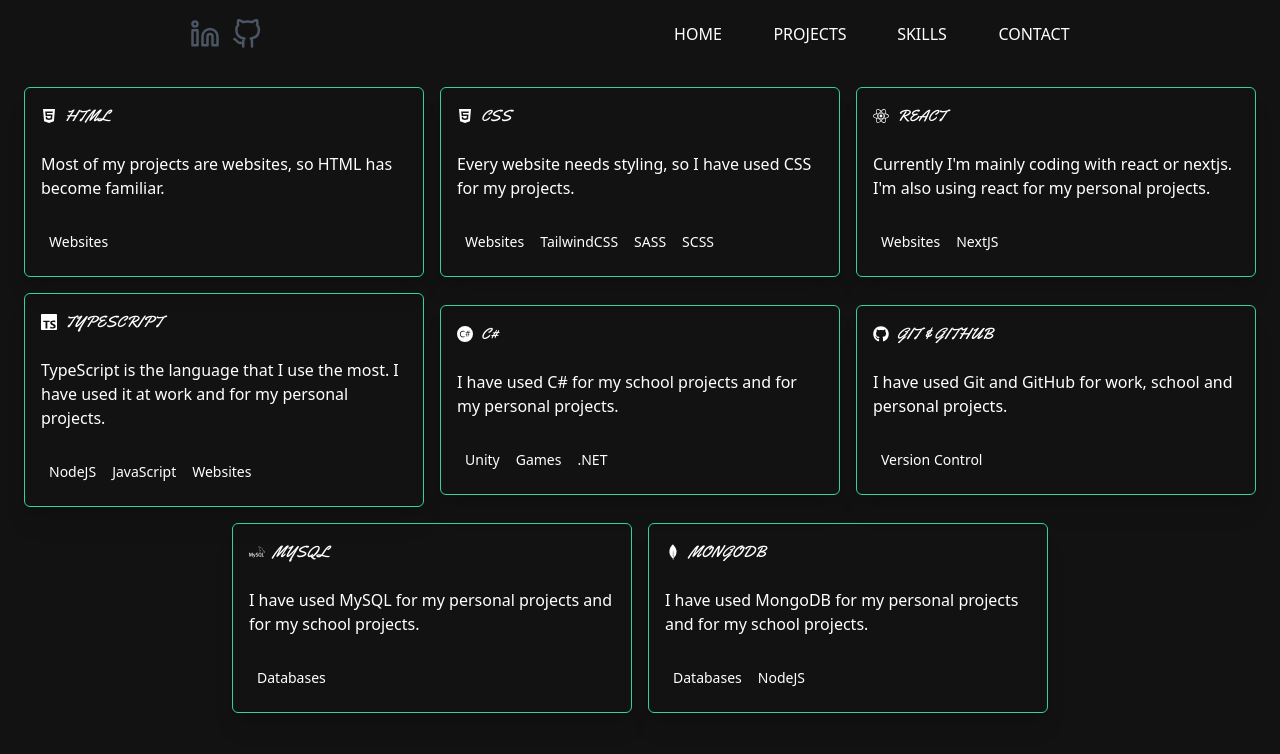
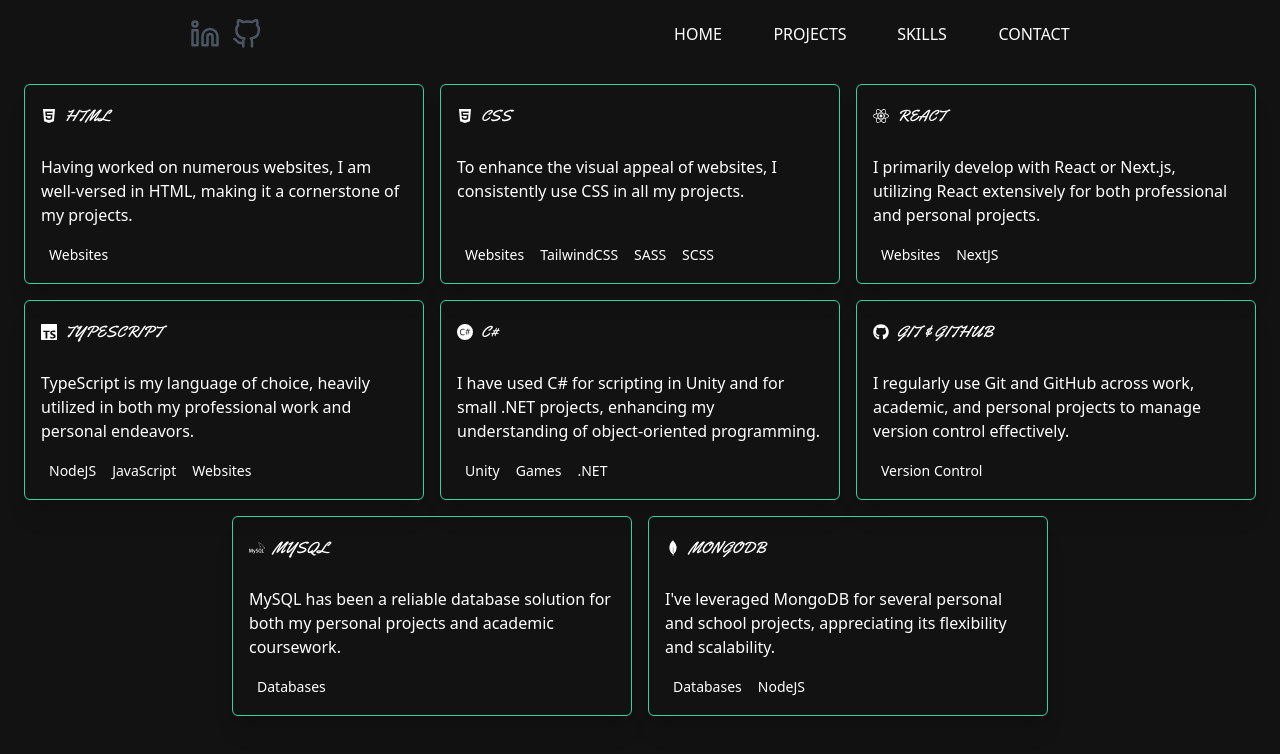
Before and after one commit to AleksiPamilo/Portfolio, a React (Create React App) app: page /skills in a window 1280 px wide. Shown: the top 754 px of the page. Built offline with nearby package versions, Linux system fonts and the light colour scheme.

Commit message:
Fix skill card

```diff
--- a/src/components/cards/SkillCard.tsx
+++ b/src/components/cards/SkillCard.tsx
@@ -7,13 +7,13 @@
 
 const SkillCard: React.FC<SkillCardProps> = ({ skill }) => {
     return (
-        <div className="flex flex-col max-w-[25rem] p-4 gap-6 rounded-md select-none shadow-xl border border-emerald-400">
-            <span className="flex items-center gap-2">
+        <div className="grid grid-rows-7 max-w-[25rem] h-[12.5rem] p-4 gap-6 rounded-md select-none shadow-xl border border-emerald-400">
+            <span className="flex items-center gap-2 row-span-2">
                 {skill?.icon}
                 <h1 className="uppercase font-yellowtail">{skill.name}</h1>
             </span>
 
-            <p>{skill?.desc}</p>
+            <p className="row-span-3">{skill?.desc}</p>
 
             {
                 skill.tags && (
--- a/src/data/skills.tsx
+++ b/src/data/skills.tsx
@@ -6,56 +6,56 @@
     {
         key: "html",
         name: "html",
-        desc: "Most of my projects are websites, so HTML has become familiar.",
+        desc: "Having worked on numerous websites, I am well-versed in HTML, making it a cornerstone of my projects.",
         tags: ["websites"],
-        icon: <FaHtml5 />
+        icon: <FaHtml5 />,
     },
     {
         key: "css",
         name: "css",
-        desc: "Every website needs styling, so I have used CSS for my projects.",
+        desc: "To enhance the visual appeal of websites, I consistently use CSS in all my projects.",
         tags: ["websites", "TailwindCSS", "SASS", "SCSS"],
         icon: <FaHtml5 />,
     },
     {
         key: "react",
         name: "react",
-        desc: "Currently I'm mainly coding with react or nextjs. I'm also using react for my personal projects.",
+        desc: "I primarily develop with React or Next.js, utilizing React extensively for both professional and personal projects.",
         tags: ["websites", "NextJS"],
         icon: <FaReact />,
     },
     {
         key: "typescript",
         name: "typescript",
-        desc: "TypeScript is the language that I use the most. I have used it at work and for my personal projects.",
+        desc: "TypeScript is my language of choice, heavily utilized in both my professional work and personal endeavors.",
         tags: ["NodeJS", "JavaScript", "websites"],
         icon: <SiTypescript />,
     },
     {
         key: "C#",
         name: "c#",
-        desc: "I have used C# for my school projects and for my personal projects.",
+        desc: "I have used C# for scripting in Unity and for small .NET projects, enhancing my understanding of object-oriented programming.",
         tags: ["Unity", "games", ".NET"],
         icon: <SiCsharp />,
     },
     {
         key: "git-github",
         name: "git & github",
-        desc: "I have used Git and GitHub for work, school and personal projects.",
+        desc: "I regularly use Git and GitHub across work, academic, and personal projects to manage version control effectively.",
         tags: ["Version Control"],
         icon: <FaGithub />,
     },
     {
         key: "mysql",
         name: "mysql",
-        desc: "I have used MySQL for my personal projects and for my school projects.",
+        desc: "MySQL has been a reliable database solution for both my personal projects and academic coursework.",
         tags: ["databases"],
         icon: <SiMysql />,
     },
     {
         key: "mongodb",
         name: "mongodb",
-        desc: "I have used MongoDB for my personal projects and for my school projects.",
+        desc: "I've leveraged MongoDB for several personal and school projects, appreciating its flexibility and scalability.",
         tags: ["databases", "NodeJS"],
         icon: <SiMongodb />,
     },
```
